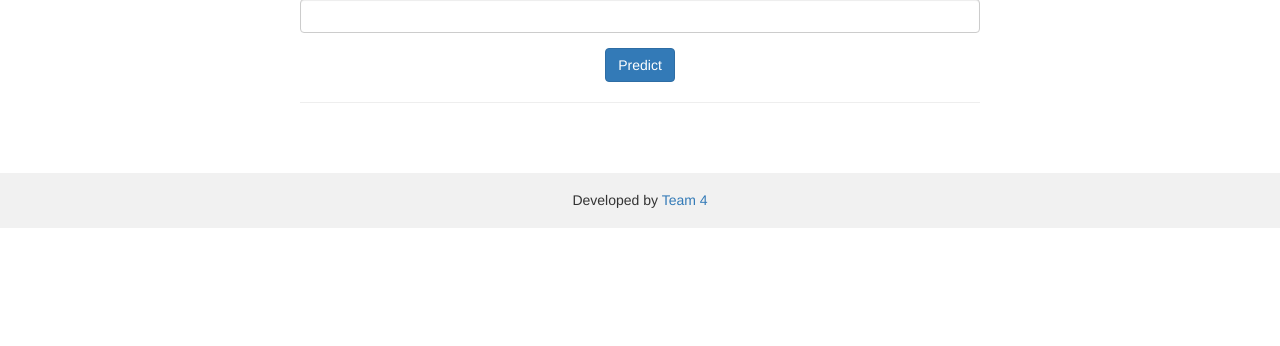
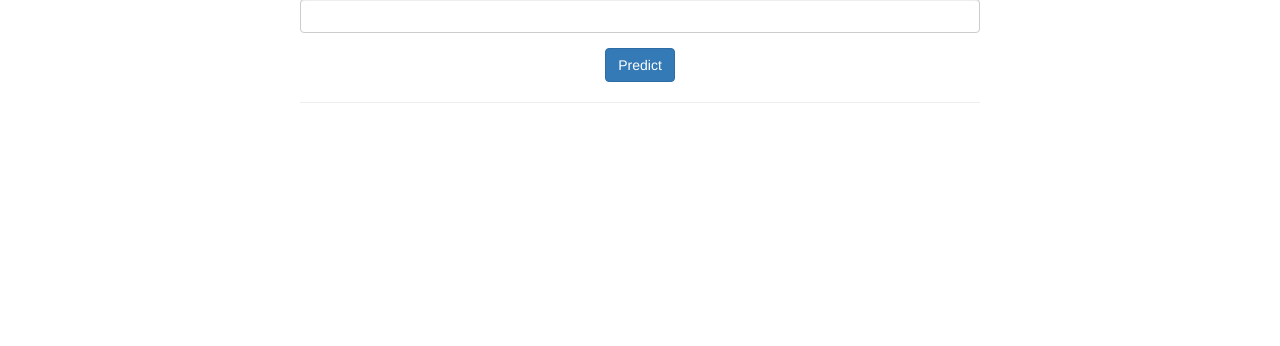
Before and after one commit to lakshmi-girija-m/Reddit-Post-Score, a Flask app: page / in a window 1280 px wide. Shown: the part 356-702 px from the top of the page. Run offline with Flask 2, Linux system fonts and the light colour scheme; parts of the project's set-up code (start-up, migrations or seed data) failed here and were passed over; some libraries are stand-ins or nearby versions.

Commit message:
Add files via upload

```diff
--- a/templates/Index.html
+++ b/templates/Index.html
@@ -59,15 +59,12 @@
     <input type="text" class="form-control" id="url" name="url">
   	</div>
 
-
   	<center><button type="submit" class="btn btn-primary">Predict</button></center>
 	</form>
 	<hr>
 	<center><h4 style="color:crimson;"> {{ results }} </h4></center>
 </div>
 <br> <br>
-<footer class="container-fluid bg-grey">
-  <h5 align="center">Developed by <a href = "">Team 4</a></h5>
-</footer>
+
 </body>
 </html>
```
